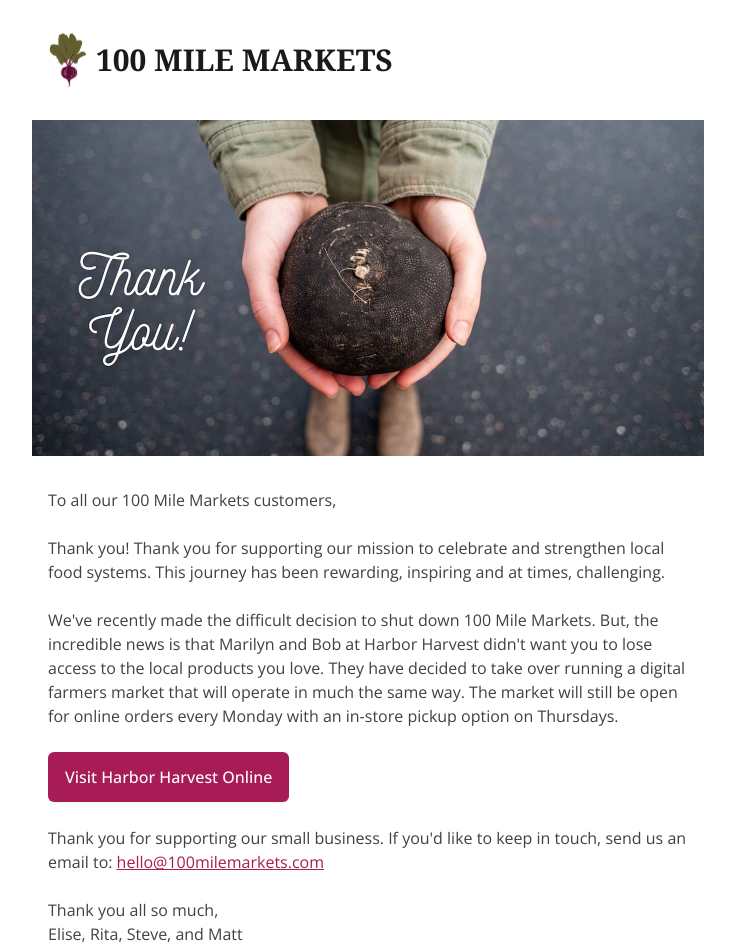
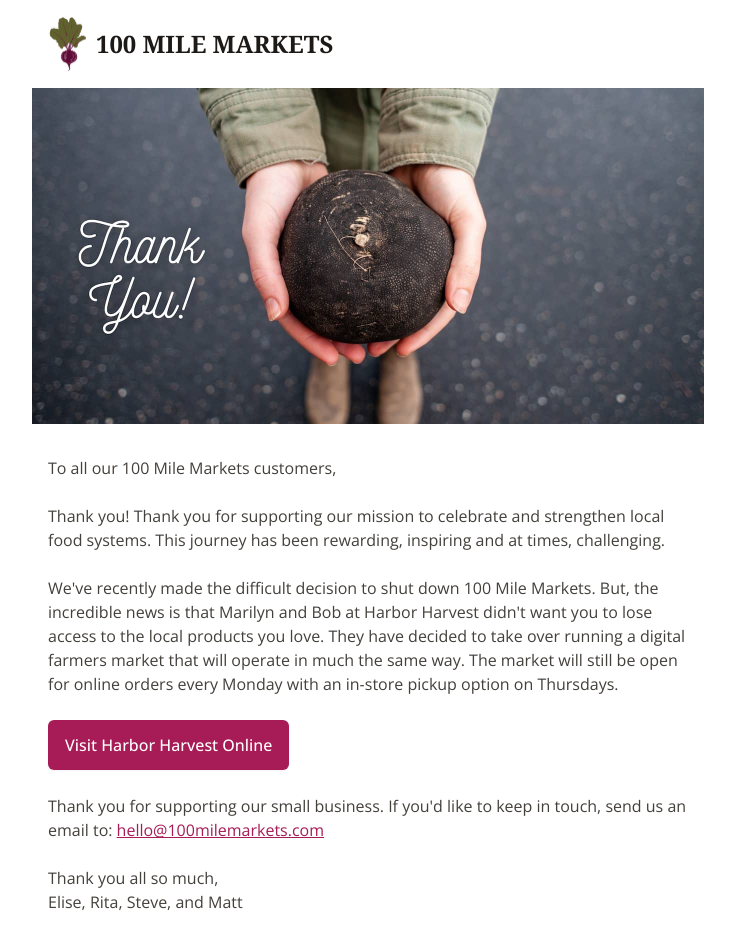
Before and after one commit to 100MileMarkets/100MileMarkets.github.io, a website: page docs/index.html in a window 1280 px wide. Shown: the whole page, without its empty margins (272-1007 px from the left). Drawn offline with nearby package versions, Linux system fonts and the light colour scheme; a web font is replaced by a local one.

Commit message:
Improved padding

```diff
--- a/docs/index.html
+++ b/docs/index.html
@@ -10,17 +10,17 @@
   <link href="https://fonts.googleapis.com/css2?family=Bellota+Text:ital,wght@0,700&family=Open+Sans:ital,wght@0,400;0,500&display=swap" rel="stylesheet">
   <link href="/dist/app.css" rel="stylesheet">
 </head>
-<body class="py-8 space-y-8">
-  <div class="max-w-2xl mx-auto px-4 flex items-center gap-2">
+<body>
+  <div class="max-w-2xl mx-auto px-4 flex items-center gap-2 py-4">
     <img style="aspect-ratio: 5 / 7;" class="h-14" src="/images/logo.png" alt="Logo">
-    <div class="text-2xl sm:text-3xl uppercase font-bold font-serif text-stone-900 whitespace-nowrap">
+    <div class="text-2xl uppercase font-bold font-serif text-stone-900 whitespace-nowrap">
       100 Mile Markets
     </div>
   </div>
 
   <img src="/images/thankyou.jpg" alt="Thank you" style="aspect-ratio: 2 / 1;" class="w-full max-w-2xl mx-auto"></body>
 
-  <div class="max-w-2xl mx-auto px-4 text-stone-700 space-y-6 text-base">
+  <div class="max-w-2xl mx-auto px-4 text-stone-700 py-8 space-y-6 text-base">
     <p>To all our 100 Mile Markets customers,</p>
 
     <p>Thank you! Thank you for supporting our mission to celebrate and strengthen local food systems. This journey has been rewarding, inspiring and at times, challenging.</p>
```
Also changed, not shown: docs/dist/app.css.
